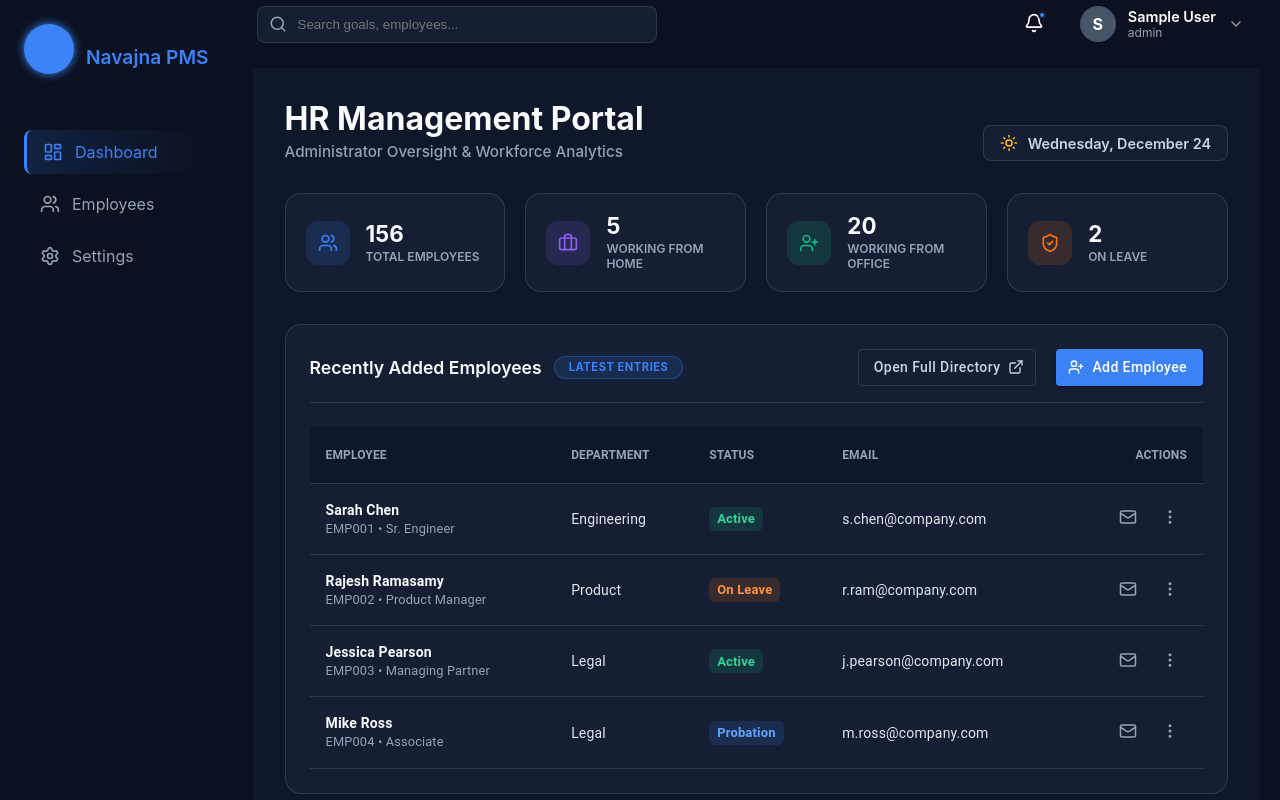
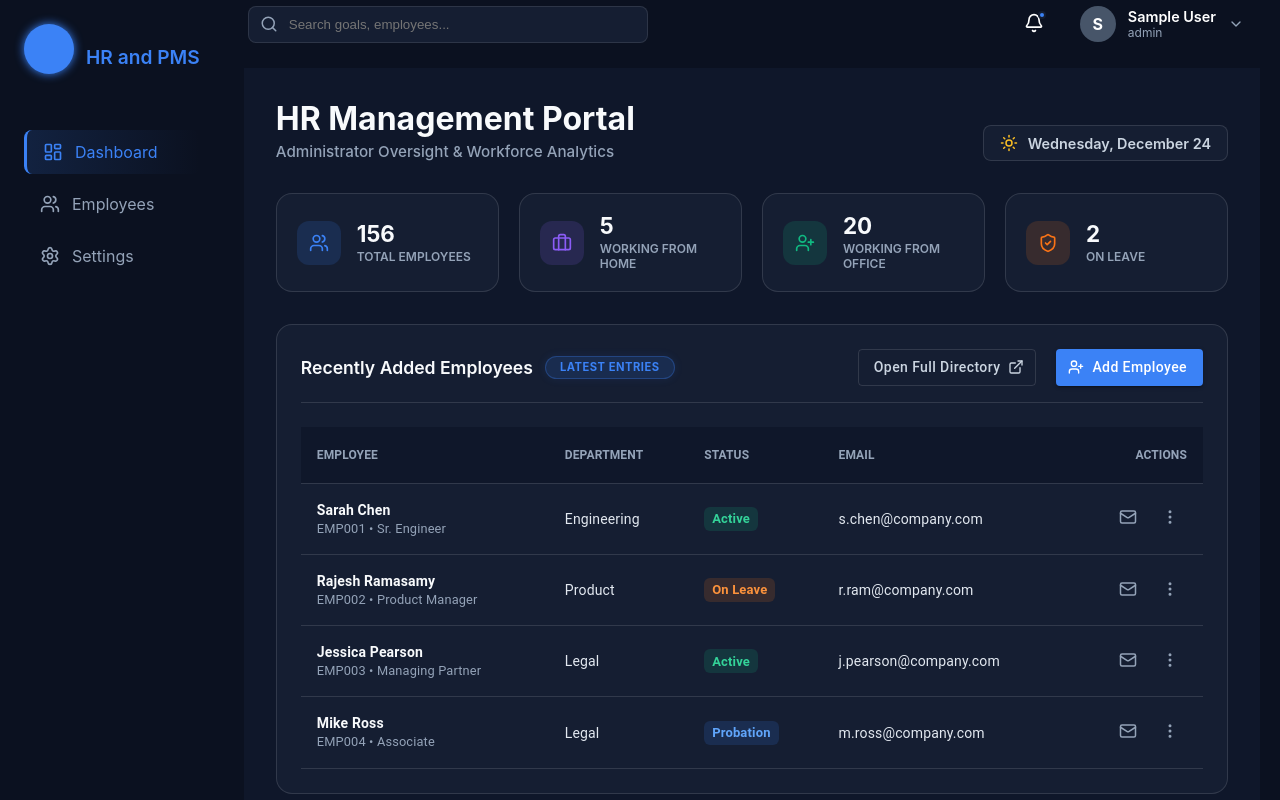
Before and after one commit to be-pratham/HR-and-Performance-Management-System, a React (Vite) app: page /dashboard in a window 1280 px wide. Built offline with nearby package versions, Linux system fonts and the light colour scheme; sample sign-in values are in the browser's storage.

Commit message:
Initial commit

```diff
--- a/src/layouts/Sidebar.jsx
+++ b/src/layouts/Sidebar.jsx
@@ -10,8 +10,8 @@ const Sidebar = () => {
 
   const { user } = useAuth();
 
-  // Defined based on AppRoutes.js structure
   const allMenuItems = [
+
     // --- Common ---
     {
       path: '/dashboard',
@@ -115,7 +115,7 @@ const Sidebar = () => {
       <div className="sidebar-logo">
         <div className="logo-circle"></div>
         {/* Updated Title */}
-        <h2>Navajna PMS</h2>
+        <h2>HR and PMS</h2>
       </div>
 
       <nav className="sidebar-menu">
```
Also changed, not shown: src/store/Reducers.js (added), src/store/Store.js (added).
